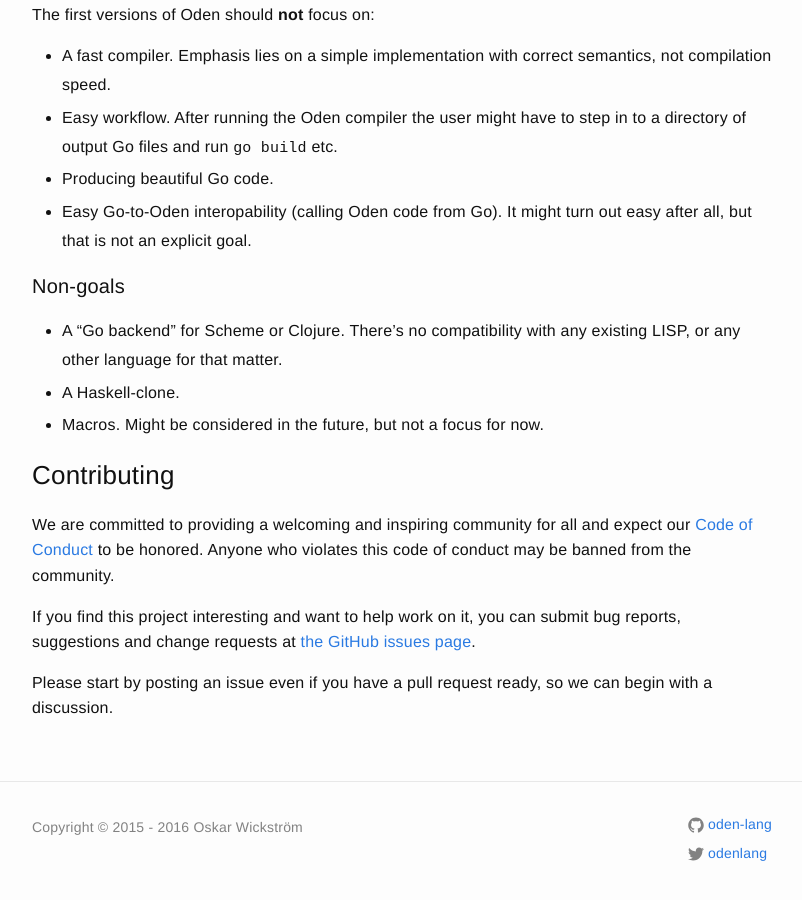
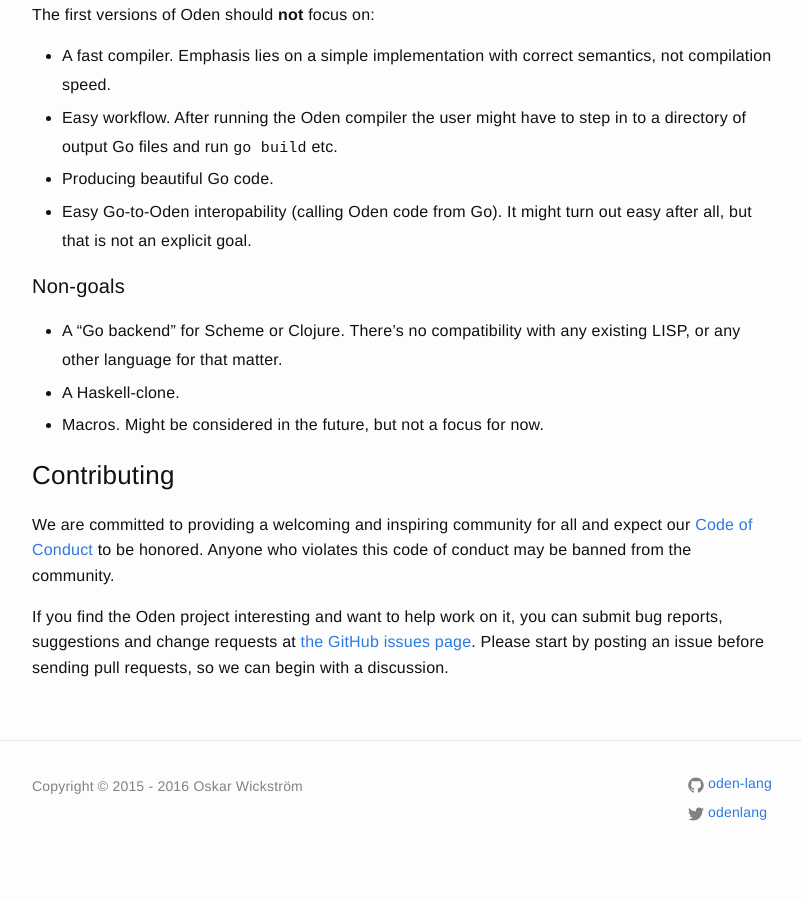
Before and after one commit to oden-lang/oden-lang.github.io, a Jekyll site: the page built from about.md, in a window 1280 px wide and 900 px high, scrolled down 933 px. Shown: the whole window, without its empty margins (238-1040 px from the left). Built offline with Jekyll 4.4.1, drawn with Linux system fonts in a browser that asks for light colours; after the commit the page ends 1792 px from its top, so only the background shows below that.

Commit message:
Better pull request instructions

```diff
--- a/about.md
+++ b/about.md
@@ -59,9 +59,8 @@
 honored. Anyone who violates this code of conduct may be banned from the
 community.
 
-If you find this project interesting and want to help work on it, you
+If you find the Oden project interesting and want to help work on it, you
 can submit bug reports, suggestions and change requests at
-[the GitHub issues page](https://github.com/oden-lang/oden/issues).
-
-Please start by posting an issue even if you have a pull request ready,
-so we can begin with a discussion.
+[the GitHub issues page](https://github.com/oden-lang/oden/issues). Please
+start by posting an issue before sending pull requests, so we can begin with a
+discussion.
```
